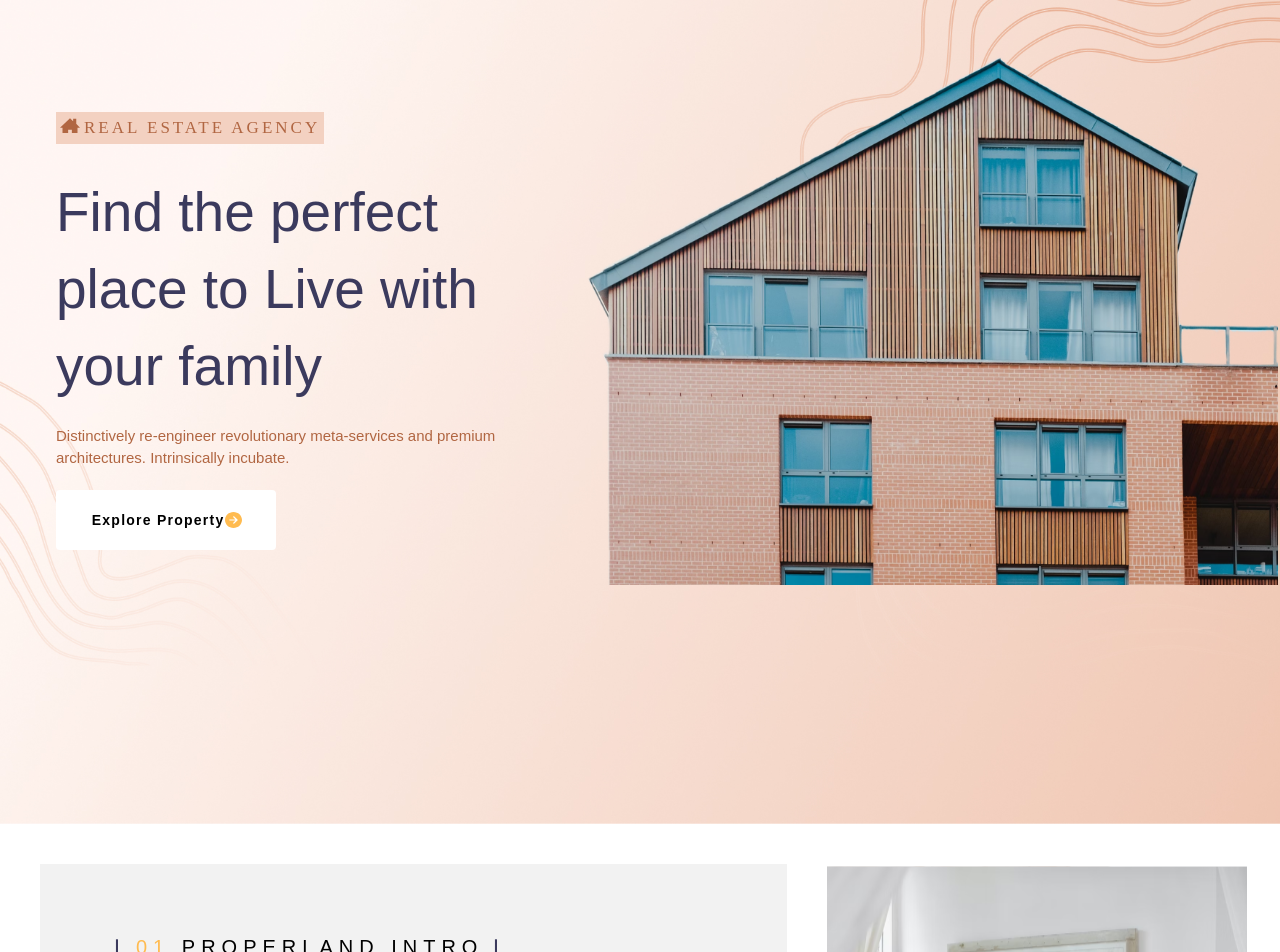
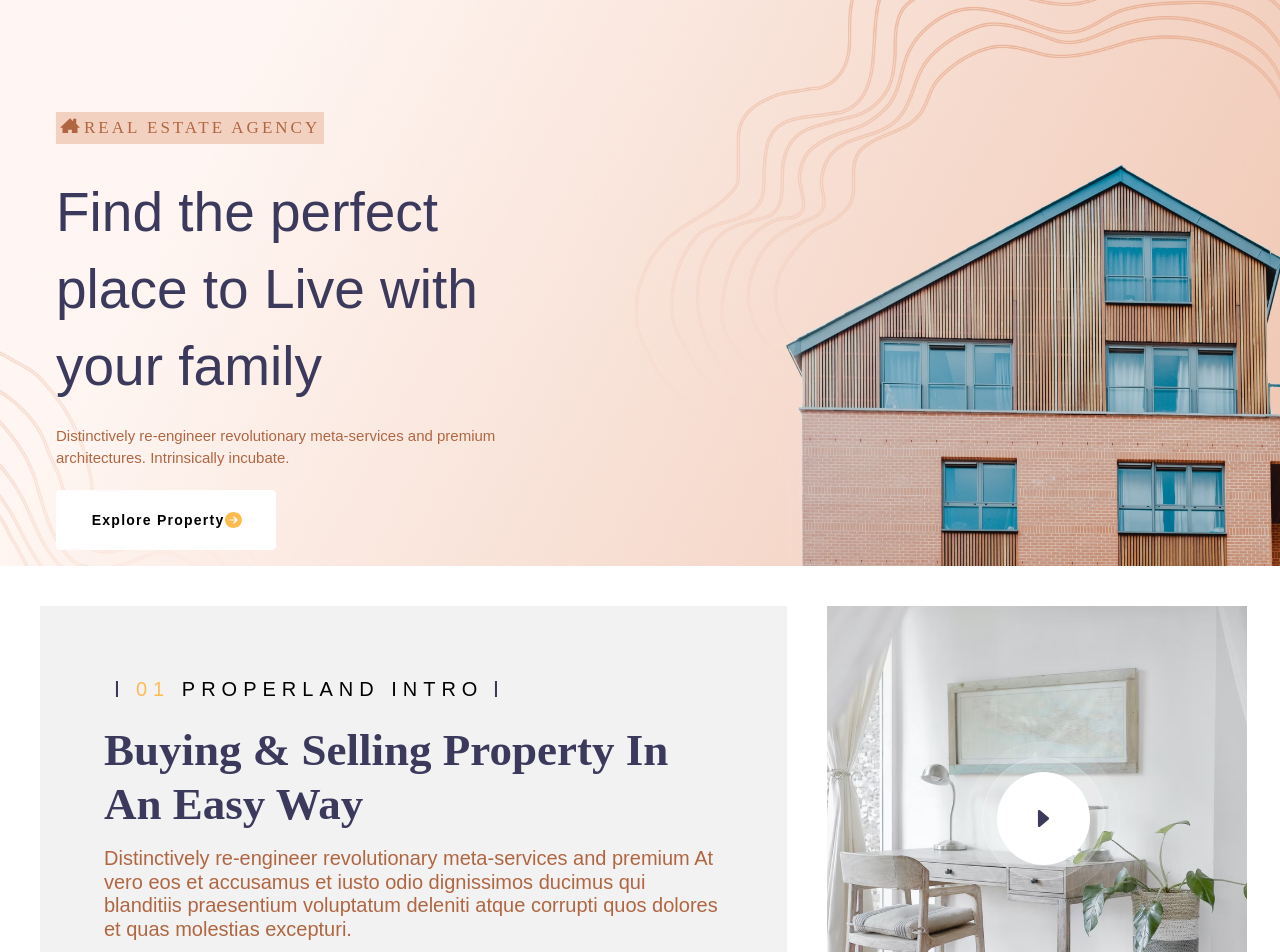
Before and after one commit to Salem-Team/Real_Estate, a Vue app: page / in a window 1280 px wide. Shown: the top 952 px of the page. Built offline with nearby package versions, Linux system fonts and the light colour scheme; a web font is replaced by a local one.

Commit message:
I've improved the accuracy

```diff
--- a/src/views/HomeView.vue
+++ b/src/views/HomeView.vue
@@ -27,25 +27,22 @@
                   font-weight: bold;
                   text-transform: capitalize;
                   border: none;
+                  padding:24px, 30px;
                 "
                 >Explore Property
                 <img src="@/assets/home_arrow.svg" alt="" />
               </v-btn>
             </div>
           </v-col>
-          <v-col cols="7">
+          <v-col cols="6">
             <div
-              class="parent_img"
-              style="width: 700px; height: 700px; position: relative"
+              class="parent_img relative"
             >
               <img
-                class=" w-full h-fit absolute"
+                class=" w-full h-fit absolute top--40 left-56"
                 src="@/assets/Image-6.png"
                 alt=""
-                style="
-                  top: -140px;
-                  left: 25px;
-                "
+
               />
             </div>
           </v-col>
@@ -105,7 +102,8 @@ body {
   .parent {
     background-image: url("../assets/Background-1.jpg");
     background-size: cover;
-    height: 103vh;
+    height: fit-content;
+    width:  100%;
     overflow: hidden;
     .cont {
       h4 {
@@ -138,6 +136,7 @@ body {
 // Start about section
 
 .about_subtitle {
+  height: 449px;
   .about_title{
     h3{
       font-family: Source Sans 3;
@@ -173,6 +172,9 @@ body {
   .points{
     color:var(--Text_Color);
   }
+  .about_video{
+    height: 449px;
+  }
 }
 // End about section
 
```
